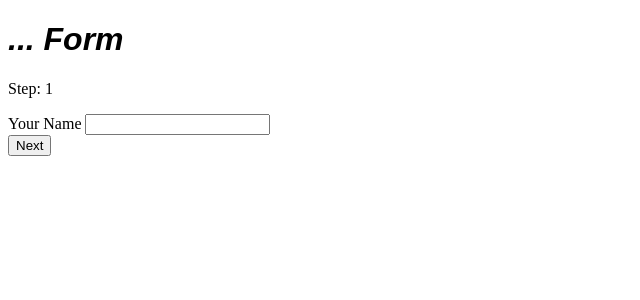
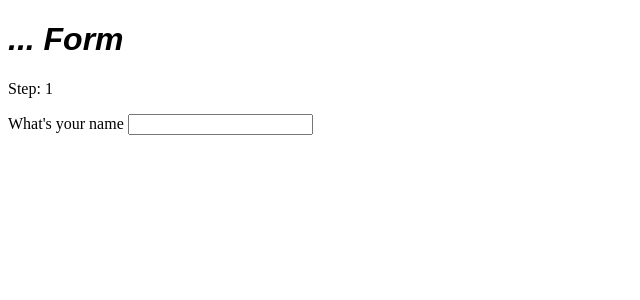
Before and after one commit to julian4806/svelte-5-course, a SvelteKit app: page / in a window 1280 px wide. Shown: the top 300 px of the page, without its empty margins (0-640 px from the left). Built offline with nearby package versions, Linux system fonts and the light colour scheme.

Commit message:
snippets

```diff
--- a/src/routes/+page.svelte
+++ b/src/routes/+page.svelte
@@ -14,38 +14,11 @@
 
   <p>Step: {formState.step + 1}</p>
 
-  {#if formState.step === 0}
-    <div>
-      <label for="name">Your Name</label>
-      <input type="text" id="name" bind:value={formState.name} />
-    </div>
-    <button
-      onclick={() => {
-        if (formState.name !== "") {
-          formState.step++;
-          formState.error = "";
-        } else {
-          formState.error = "Your name is empty. Please write your name.";
-        }
-      }}>Next</button
-    >
-  {:else if formState.step === 1}
-    <div>
-      <label for="birthday">Your birthday</label>
-      <input type="date" id="birthday" bind:value={formState.birthday} />
-    </div>
-    <button
-      onclick={() => {
-        if (formState.birthday !== "") {
-          formState.step++;
-          formState.error = "";
-        } else {
-          formState.error =
-            "Your birthday is empty. Please write your birthday.";
-        }
-      }}>Next</button
-    >
-  {/if}
+  {@render formStep({
+    question: "What's your name",
+    id: "name",
+    type: "text",
+  })}
 
   {#if formState.error}
     <p class="error">
@@ -53,6 +26,23 @@
     </p>
   {/if}
 </main>
+
+{#snippet formStep({
+  question,
+  id,
+  type,
+}: {
+  question: string;
+  id: string;
+  type: string;
+})}
+  <article>
+    <div>
+      <label for={id}>{question}</label>
+      <input {type} {id} bind:value={formState[id]} />
+    </div>
+  </article>
+{/snippet}
 
 <style>
   .error {
```
